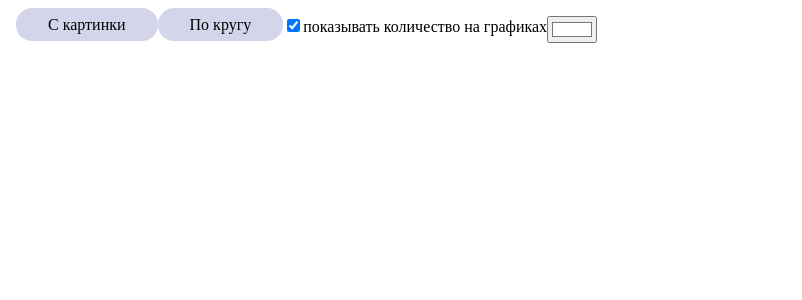
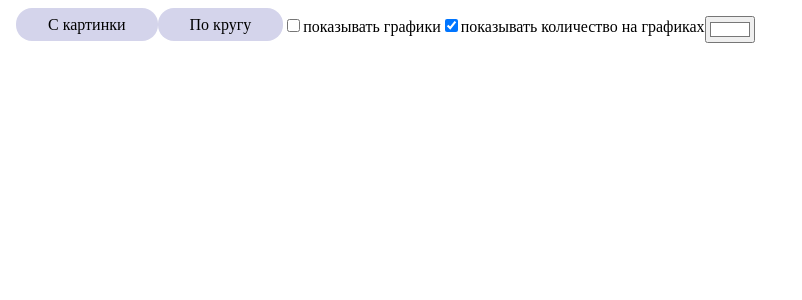
Before and after one commit to Milena42/colorGenerator, a Vue app: page / in a window 1280 px wide. Shown: the top 300 px of the page, without its empty margins (0-802 px from the left). Built offline with nearby package versions, Linux system fonts and the light colour scheme.

Commit message:
feat: добавит возможность включать показ графиков

```diff
--- a/src/App.vue
+++ b/src/App.vue
@@ -4,6 +4,9 @@ import { computed, provide, ref } from 'vue';
 
 const showQuantityOnPlots = ref(true);
 provide('showQuantityOnPlots', showQuantityOnPlots);
+
+const showPlots = ref(false);
+provide('showPlots', showPlots);
 
 const bgColor = ref('#ffffff');
 const themeIsLight = computed(() => {
@@ -22,6 +25,10 @@ const themeIsLight = computed(() => {
                 <RouterLink class="tab-button" activeClass="active" to="/wheel"
                     >По кругу</RouterLink
                 >
+            </div>
+            <div>
+                <input type="checkbox" v-model="showPlots" id="showPlots" />
+                <label for="showPlots">показывать графики</label>
             </div>
             <div>
                 <input type="checkbox" v-model="showQuantityOnPlots" id="showQ" />
--- a/src/GeneratorFromPicture.vue
+++ b/src/GeneratorFromPicture.vue
@@ -1,7 +1,7 @@
 <script setup lang="ts">
 import chroma from 'chroma-js';
 import { PolynomialRegression } from 'ml-regression';
-import { reactive, ref, shallowRef, watch, type Ref, type ShallowRef } from 'vue';
+import { inject, reactive, ref, shallowRef, watch, type Ref, type ShallowRef } from 'vue';
 import ArrayOfPlots from './ArrayOfPlots.vue';
 import DropBox from './DropBox.vue';
 import MapPlotPolar from './MapPlotPolar.vue';
@@ -339,13 +339,16 @@ watch(userImg, () => {
     imgMap.value = fillMapFromImg();
     generatedMap.value = generateLRangeBased();
 });
+
+const showPlots: Ref<boolean> = inject('showPlots') ?? ref(false);
 </script>
 <template>
     <div>
         <div class="row userUpload">
             <DropBox v-model:pixels="userImg">Загрузите изображение сюда </DropBox>
-            <MapPlotPolar :k="500" :data="imgMap" :totalQ="totalPixels" />
+            <MapPlotPolar v-if="showPlots" :k="500" :data="imgMap" :totalQ="totalPixels" />
             <MapPlotPolar
+                v-if="showPlots"
                 :k="500"
                 :data="debugMap"
                 :totalQ="totalPixels"
@@ -354,21 +357,23 @@ watch(userImg, () => {
         </div>
         <div class="row">
             <PolarHistogram
+                v-if="showPlots"
                 :data="polarHistogramData1"
                 :circle="polarHistogramCircle"
                 :borders="polarHistogramBorders"
             />
             <PolarHistogram
+                v-if="showPlots"
                 :data="polarHistogramData2"
                 :circle="polarHistogramCircle"
                 :borders="polarHistogramBorders"
             />
         </div>
 
-        <ArrayOfPlots :maps="mapsClustered" :totalQ="totalPixels" />
-        <MapPlotPolar :k="500" :data="graysMap" :totalQ="totalPixels" />
+        <ArrayOfPlots :maps="mapsClustered" :totalQ="totalPixels" v-if="showPlots" />
+        <MapPlotPolar :k="500" :data="graysMap" :totalQ="totalPixels" v-if="showPlots" />
 
-        <MapPlotPolar :k="30" :data="generatedMap" :totalQ="generatedMap.size" />
+        <MapPlotPolar :k="30" :data="generatedMap" :totalQ="generatedMap.size" v-if="showPlots" />
 
         <MockUp :colorsDark="generatedDark" :colorsLight="generatedLight" />
     </div>
```
